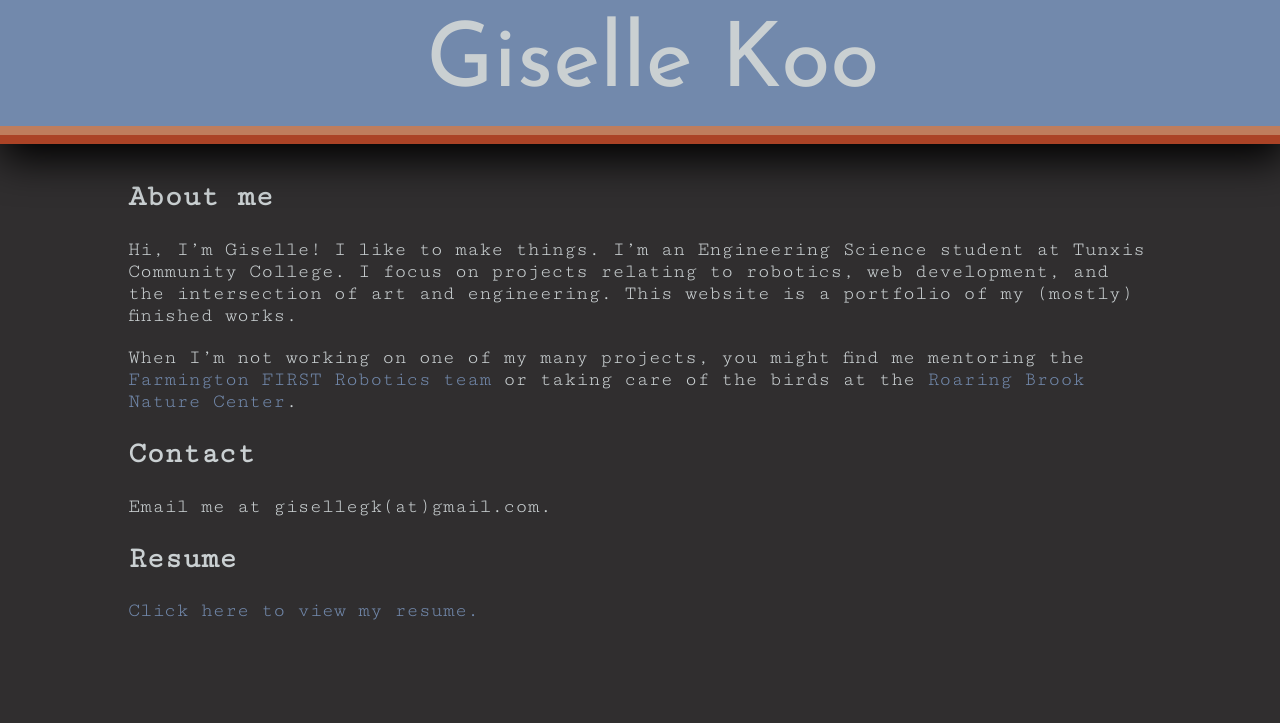
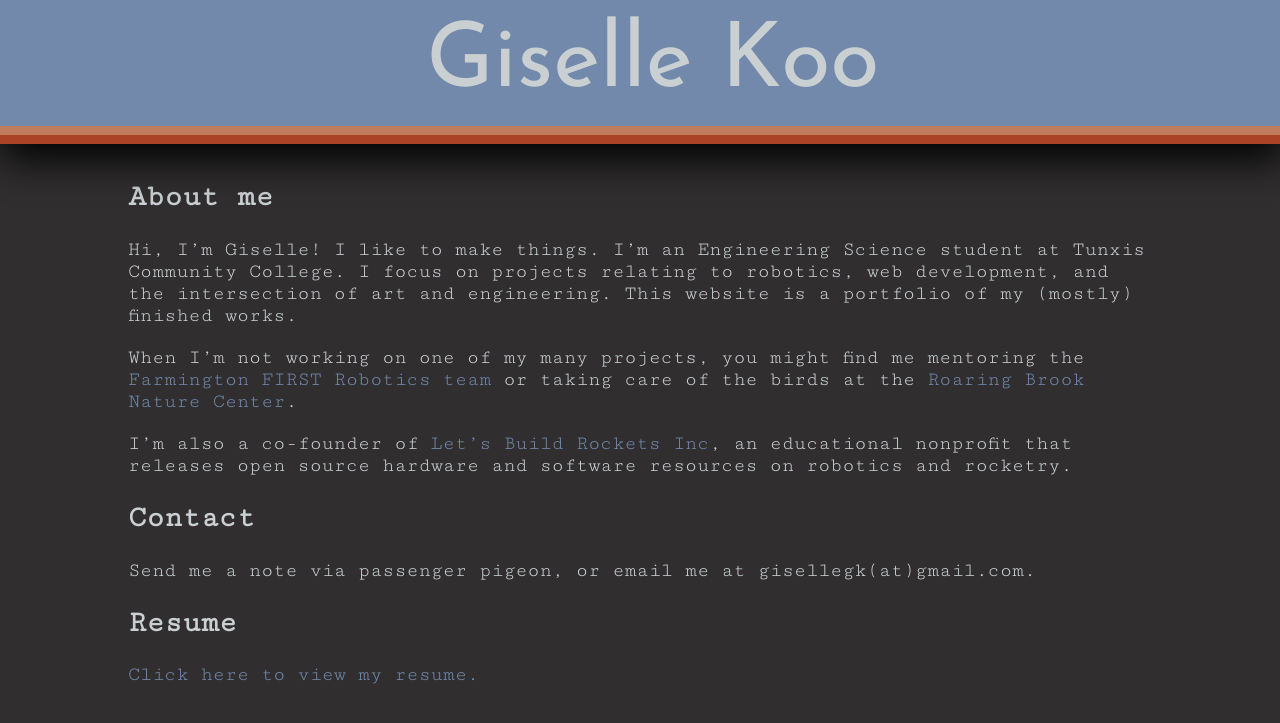
Before and after one commit to gisellegk/gisellegk.github.io, a Jekyll site: the page built from about/index.md, in a window 1280 px wide. Shown: the top 723 px of the page. Built offline with Jekyll 4.4.1, drawn with Linux system fonts in a browser that asks for light colours; nearby versions of some CDN libraries.

Commit message:
about changes

```diff
--- a/about/index.md
+++ b/about/index.md
@@ -10,9 +10,11 @@ Hi, I'm Giselle! I like to make things. I'm an Engineering Science student at Tu
 
 When I'm not working on one of my many projects, you might find me mentoring the [Farmington FIRST Robotics team](http://www.farmingtonrobotics.org/) or taking care of the birds at the [Roaring Brook Nature Center](http://www.roaringbrook.org/).
 
+I'm also a co-founder of [Let's Build Rockets Inc](http://www.letsbuildrockets.org/), an educational nonprofit that releases open source hardware and software resources on robotics and rocketry.
+
 ## Contact
 
-Email me at gisellegk(at)gmail.com.
+Send me a note via passenger pigeon, or email me at gisellegk(at)gmail.com.
 
 ## Resume
 [Click here to view my resume.]({{site.url}}/assets/files/GiselleKooResume.pdf)
```
Also changed, not shown: _projects/light-code.md (+1 -0 lines), index.md (+1 -1 lines).
